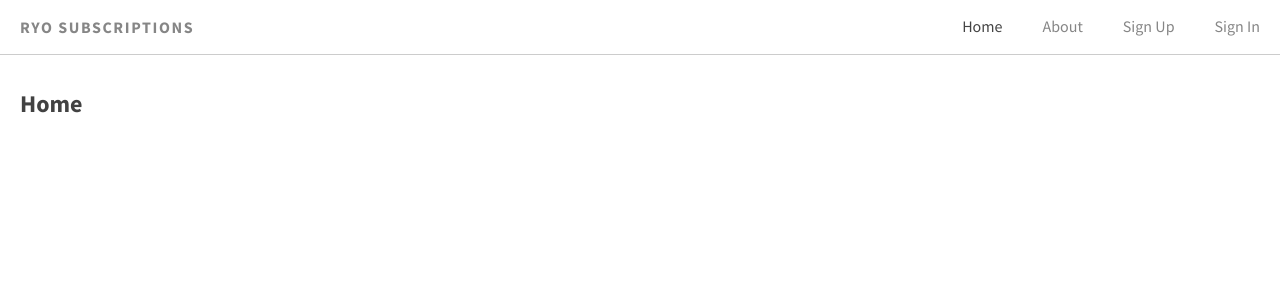
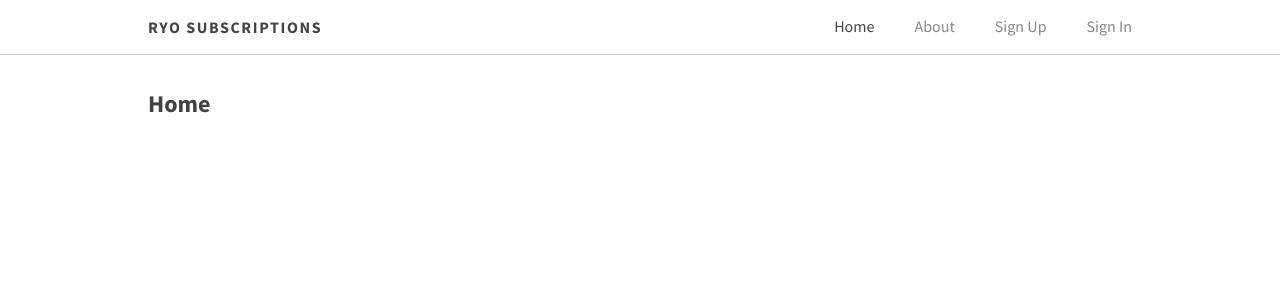
Before and after one commit to roll-your-own/subscriptions, a React (Create React App) app: page / in a window 1280 px wide. Shown: the top 300 px of the page. Built offline with nearby package versions, Linux system fonts and the light colour scheme; no server answers.

Commit message:
wrap all content in container

```diff
--- a/public/assets/css/template.css
+++ b/public/assets/css/template.css
@@ -37,7 +37,7 @@
   justify-content: space-between;
 }
 @media (min-width: 550px) {
-  .header {
+  .header .container {
     display: flex;
     justify-content: space-between;
   }
--- a/src/components/Admin/Admin.js
+++ b/src/components/Admin/Admin.js
@@ -7,7 +7,7 @@ import { Plans, Plan, NewPlan } from "../Plans";
 
 const Admin = ({ authUser, dbUser }) => {
   return (
-    <div className="route-admin container" data-testid="route-admin">
+    <div className="route-admin" data-testid="route-admin">
       <h2>Admin</h2>
       <div className="admin-controls">
         <nav className="nav-admin">
--- a/src/components/App/App.js
+++ b/src/components/App/App.js
@@ -27,6 +27,7 @@ export const App = () => {
     <AuthUserContext.Provider value={{ authUser, dbUser, loading }}>
       <div className="app" data-testid="comp-app">
         <Header />
+        <div className="container">
           <Switch>
             <Route exact path={ROUTES.HOME} component={Home} />
             <Route exact path={ROUTES.ABOUT} component={About} />
@@ -44,6 +45,7 @@ export const App = () => {
             <Route path={ROUTES.NO_MATCH} component={NoMatch} />
           </Switch>
         </div>
+      </div>
     </AuthUserContext.Provider>
   );
 };
--- a/src/components/Dashboard/Dashboard.js
+++ b/src/components/Dashboard/Dashboard.js
@@ -3,7 +3,7 @@ import { withPermission } from "../Session";
 
 const Dashboard = ({ dbUser }) => {
   return (
-    <div className="dashboard container" data-testid="route-dashboard">
+    <div className="dashboard" data-testid="route-dashboard">
       <h2 className="text-center">
         Hey, {dbUser.displayName ? dbUser.displayName : dbUser.email}!
       </h2>
--- a/src/components/Header/Header.js
+++ b/src/components/Header/Header.js
@@ -6,6 +6,7 @@ import { ROUTES } from "../../constants";
 
 const HeaderAuth = ({ dbUser }) => (
   <div className="header" data-testid="comp-header-auth">
+    <div className="container">
       <h1 className="logo" data-testid="logo">
         <Link to={ROUTES.DASHBOARD} data-testid="link-logo">
           RYO SUBSCRIPTIONS
@@ -20,10 +21,12 @@ const HeaderAuth = ({ dbUser }) => (
         <button onClick={auth.signOut}>Sign Out</button>
       </nav>
     </div>
+  </div>
 );
 
 const HeaderNonAuth = () => (
   <div className="header" data-testid="comp-header">
+    <div className="container">
       <h1 className="logo" data-testid="logo">
         <Link to={ROUTES.HOME} data-testid="link-logo">
           RYO SUBSCRIPTIONS
@@ -44,6 +47,7 @@ const HeaderNonAuth = () => (
         </NavLink>
       </nav>
     </div>
+  </div>
 );
 
 export const Header = () => {
```
Lines whose indentation alone changed are shown as unchanged.
